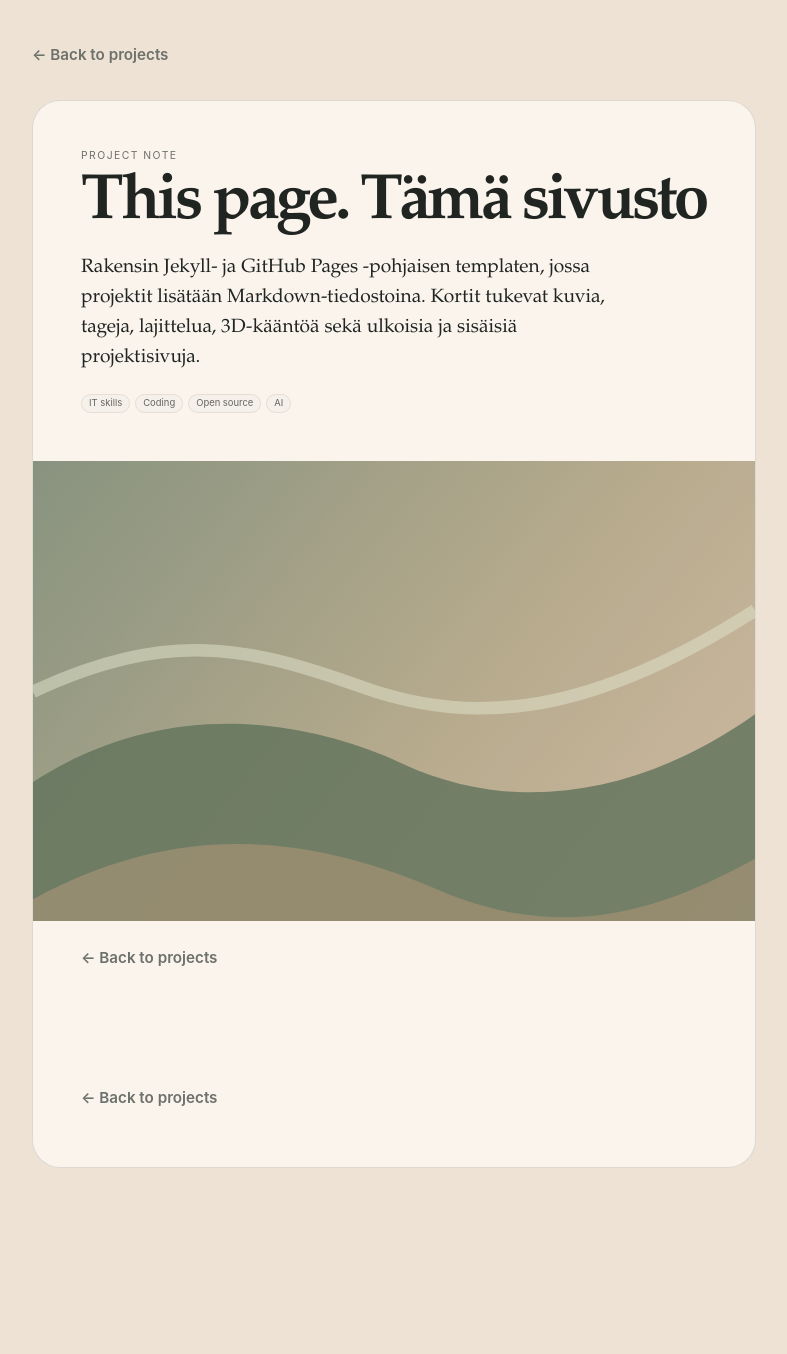
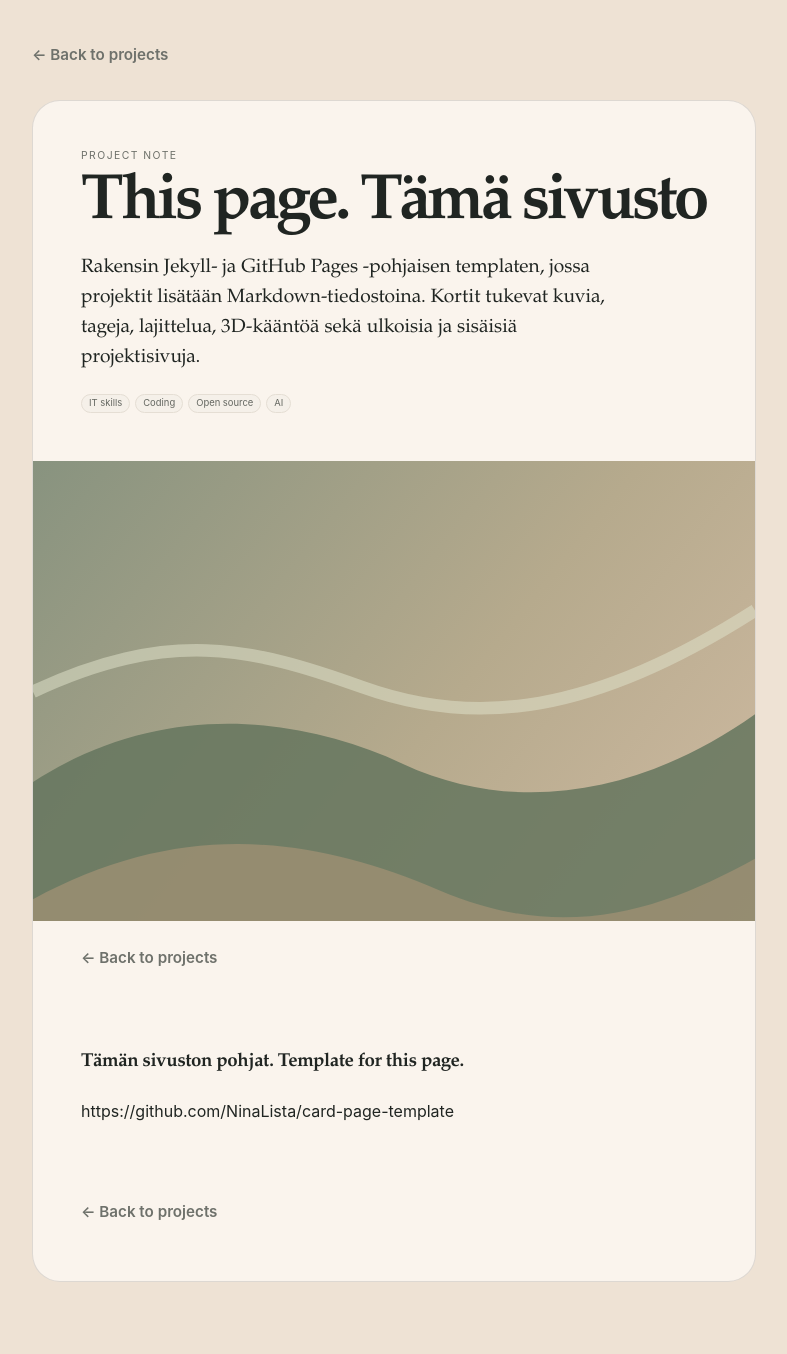
Before and after one commit to NinaLista/done, a Jekyll site: the page built from _projects/field-notes.md, in a window 1280 px wide. Shown: the whole page, without its empty margins (246-1033 px from the left). Built offline with Jekyll 4.4.1, drawn with Linux system fonts in a browser that asks for light colours; before the commit the page ends 1240 px from its top, so only the background shows below that.

Commit message:
Testing link type

```diff
--- a/_projects/field-notes.md
+++ b/_projects/field-notes.md
@@ -9,3 +9,7 @@ image_position: 50% 52%
 card_style: image
 card_size: standard
 ---
+
+### Tämän sivuston pohjat. Template for this page.
+
+https://github.com/NinaLista/card-page-template
```
